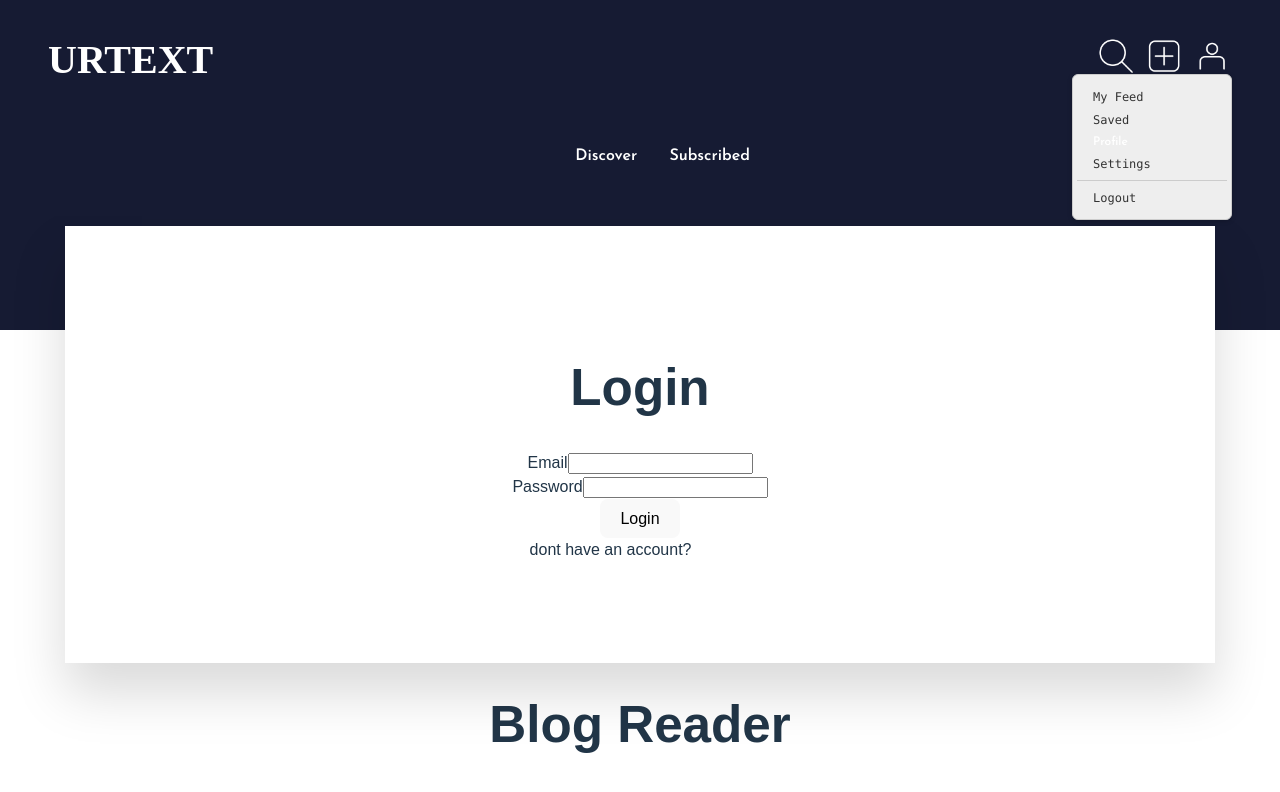
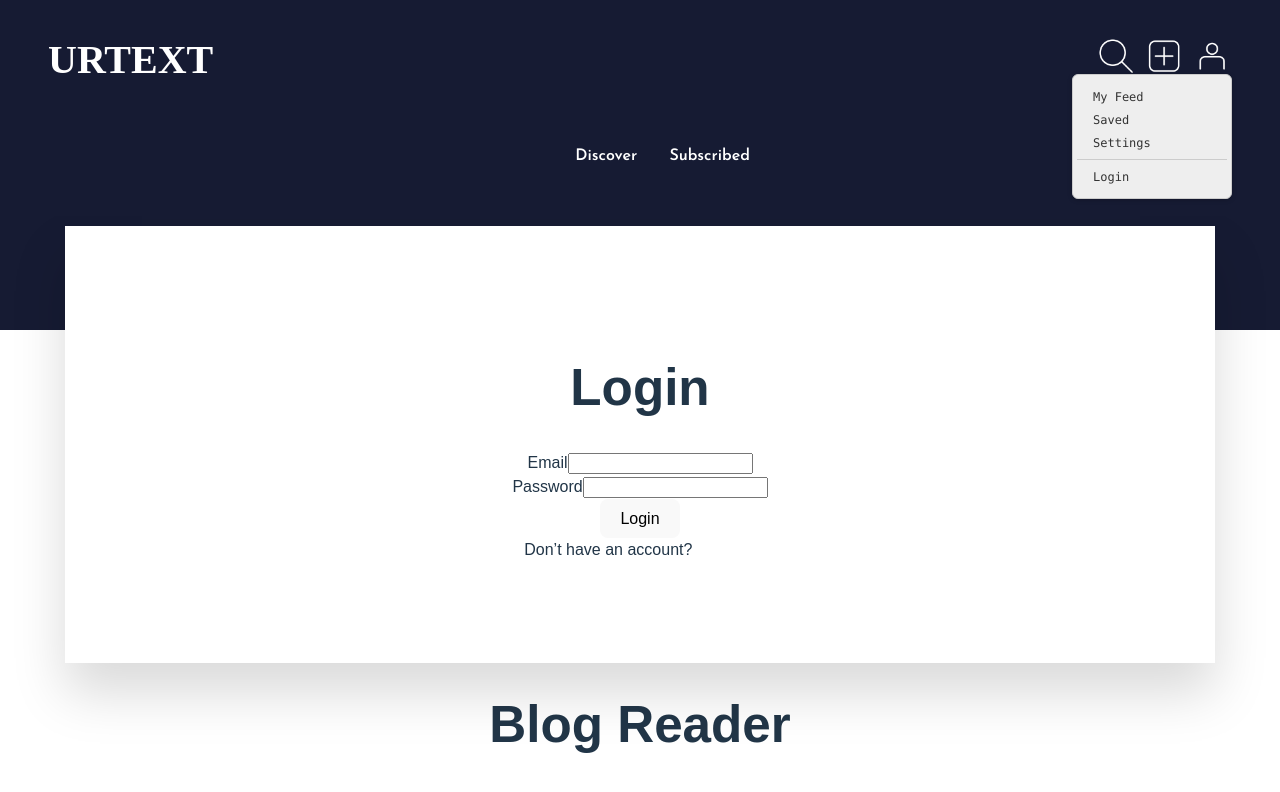
Before and after one commit to lizzyjoo/blog-reader, a React (Vite) app: page /login in a window 1280 px wide. Both pictures are taken after a click on the picture 1211 px from the left and 56 px from the top of the page. Shown: the top 792 px of the page. Built offline with nearby package versions, Linux system fonts and the light colour scheme; a web font is replaced by a local one.

Commit message:
auth context for login

```diff
--- a/src/api/api.js
+++ b/src/api/api.js
@@ -5,6 +5,20 @@ const base_URL = "http://localhost:3000";
 export async function getPosts() {
   const response = await fetch(`${base_URL}/posts`);
   const data = await response.json();
+  return data;
+}
+
+export async function getCurrentUser() {
+  const token = localStorage.getItem("token");
+
+  const response = await fetch(`${base_URL}/users/me`, {
+    headers: {
+      Authorization: `Bearer ${token}`,
+    },
+  });
+
+  const data = await response.json();
+
   return data;
 }
 
--- a/src/components/Login.jsx
+++ b/src/components/Login.jsx
@@ -1,16 +1,17 @@
 import { useState } from "react";
 import { Link, useNavigate } from "react-router-dom";
+import { useAuth } from "../context/AuthContext";
 
 export default function Login() {
+  const { login, isAuthenticated } = useAuth();
   const [error, setError] = useState(null);
   const navigate = useNavigate();
 
   async function handleLogin(event) {
     event.preventDefault();
+
     const email = event.target.email.value;
     const password = event.target.password.value;
-
-    console.log("Attempting login with:", email, password);
 
     try {
       const response = await fetch("http://localhost:3000/auth/login", {
@@ -19,42 +20,41 @@ export default function Login() {
         body: JSON.stringify({ email, password }),
       });
 
-      console.log("Response status:", response.status);
-      const text = await response.text();
-      console.log("Raw response:", text);
+      const data = await response.json();
 
-      const data = JSON.parse(text);
-      console.log("Parsed data:", data);
+      if (!response.ok) {
+        throw new Error(data.error || "Login failed");
+      }
 
-      if (data.token) {
-        localStorage.setItem("token", data.token);
-        navigate("/");
-      } else {
-        setError(data.error || "Login failed");
-      }
+      login(data.token);
+
+      navigate("/");
     } catch (err) {
-      console.log("Error:", err);
-      setError("Something went wrong");
+      setError(err.message);
     }
   }
 
   return (
     <div className="login-container">
       <h1>Login</h1>
+
       {error && <p style={{ color: "red" }}>{error}</p>}
+
       <form onSubmit={handleLogin}>
         <div className="form-group">
           <label htmlFor="email">Email</label>
           <input type="email" id="email" name="email" required />
         </div>
+
         <div className="form-group">
           <label htmlFor="password">Password</label>
           <input type="password" id="password" name="password" required />
         </div>
+
         <button type="submit">Login</button>
+
         <div>
-          dont have an account?
-          <Link to="/register">Register</Link>
+          Don’t have an account? <Link to="/register">Register</Link>
         </div>
       </form>
     </div>
--- a/src/components/ProfileDropdown.jsx
+++ b/src/components/ProfileDropdown.jsx
@@ -1,16 +1,15 @@
 import { useState } from "react";
 import { useNavigate } from "react-router-dom";
+import { useAuth } from "../context/AuthContext";
 import userIcon from "../assets/user.png";
-import { Link } from "react-router-dom";
 import "../styles/profileDropdown.css";
 
 export default function ProfileDropdown() {
   const [isOpen, setIsOpen] = useState(false);
   const navigate = useNavigate();
-  function handleLogout() {
-    localStorage.removeItem("token");
-    navigate("/login");
-  }
+
+  const { isAuthenticated, logout } = useAuth();
+  console.log("ProfileDropdown isAuthenticated:", isAuthenticated);
 
   return (
     <div className="popup">
@@ -18,39 +17,60 @@ export default function ProfileDropdown() {
         src={userIcon}
         alt="profile"
         className="header-right-icon"
-        onClick={() => setIsOpen(!isOpen)}
+        onClick={() => setIsOpen((prev) => !prev)}
       />
+
       {isOpen && (
-        <nav className={`popup-window ${isOpen ? "open" : ""}`}>
+        <nav className="popup-window open">
           <ul>
             <li>
               <button>
                 <span>My Feed</span>
               </button>
             </li>
+
             <li>
               <button>
                 <span>Saved</span>
               </button>
             </li>
+
+            {isAuthenticated && (
               <li>
-              <button>
-                <Link to="/me">
+                <button onClick={() => navigate("/me")}>
                   <span>Profile</span>
-                </Link>
                 </button>
               </li>
+            )}
+
             <li>
               <button>
                 <span>Settings</span>
               </button>
             </li>
+
+            <li className="divider">
               <hr />
+            </li>
+
+            {isAuthenticated ? (
               <li>
-              <button onClick={handleLogout}>
+                <button
+                  onClick={() => {
+                    logout();
+                    navigate("/login");
+                  }}
+                >
                   <span>Logout</span>
                 </button>
               </li>
+            ) : (
+              <li>
+                <button onClick={() => navigate("/login")}>
+                  <span>Login</span>
+                </button>
+              </li>
+            )}
           </ul>
         </nav>
       )}
--- a/src/components/ProtectedRoute.jsx
+++ b/src/components/ProtectedRoute.jsx
@@ -1,28 +1,26 @@
-// ProtectedRoute.jsx
+import { useAuth } from "../context/AuthContext";
+import { jwtDecode } from "jwt-decode";
 import { Navigate } from "react-router-dom";
-import { jwtDecode } from "jwt-decode";
 
 export default function ProtectedRoute({ children }) {
-  // children is createpost component
-  // token has header.payload.signature
-  const token = localStorage.getItem("token"); // jwt token saved in local storage
-
+  const { logout } = useAuth();
+  const token = localStorage.getItem("token");
   if (!token) {
-    return <Navigate to="/login" />;
+    return <Navigate to="/login" replace />;
   }
 
   try {
-    // check if token has expired
     const payload = jwtDecode(token);
     const now = Date.now() / 1000;
+
     if (payload.exp < now) {
-      localStorage.removeItem("token");
-      return <Navigate to="/login" />;
+      logout();
+      return <Navigate to="/login" replace />;
     }
   } catch {
-    localStorage.removeItem("token");
-    return <Navigate to="/login" />;
+    logout();
+    return <Navigate to="/login" replace />;
   }
 
-  return children; // render the protected component
+  return children;
 }
--- a/src/components/UserProfile.jsx
+++ b/src/components/UserProfile.jsx
@@ -1 +1,28 @@
-export default function UserProfile() {}
+import { useState, useEffect } from "react";
+import { getCurrentUser } from "../api/api";
+
+export default function UserProfile() {
+  const [user, setUser] = useState(null);
+
+  useEffect(() => {
+    async function fetchUser() {
+      const data = await getCurrentUser();
+      setUser(data);
+    }
+    fetchUser();
+  }, []);
+
+  if (!user) {
+    return <div>Loading...</div>;
+  }
+
+  return (
+    <div>
+      <h1>
+        {user.first_name} {user.last_name}
+      </h1>
+      <p>@{user.username}</p>
+      <p>{user.email}</p>
+    </div>
+  );
+}
--- /dev/null
+++ b/src/context/AuthContext.jsx
@@ -0,0 +1,35 @@
+console.log("AuthContext file loaded");
+import { createContext, useContext, useState } from "react";
+
+const AuthContext = createContext(null);
+
+export function AuthProvider({ children }) {
+  console.log("AuthProvider rendering");
+  const token = localStorage.getItem("token");
+  console.log("Token from localStorage:", token);
+  console.log("!!token:", !!token);
+
+  const [isAuthenticated, setIsAuthenticated] = useState(
+    !!localStorage.getItem("token")
+  );
+
+  const login = (token) => {
+    localStorage.setItem("token", token);
+    setIsAuthenticated(true);
+  };
+
+  const logout = () => {
+    localStorage.removeItem("token");
+    setIsAuthenticated(false);
+  };
+
+  return (
+    <AuthContext.Provider value={{ isAuthenticated, login, logout }}>
+      {children}
+    </AuthContext.Provider>
+  );
+}
+
+export function useAuth() {
+  return useContext(AuthContext);
+}
--- a/src/main.jsx
+++ b/src/main.jsx
@@ -1,13 +1,16 @@
 import { StrictMode } from "react";
 import { createRoot } from "react-dom/client";
 import { BrowserRouter } from "react-router-dom";
+import { AuthProvider } from "./context/AuthContext";
 import "./index.css";
 import App from "./App.jsx";
 
 createRoot(document.getElementById("root")).render(
   <StrictMode>
     <BrowserRouter>
-      <App />
+      <AuthProvider>
+        <App />
+      </AuthProvider>
     </BrowserRouter>
   </StrictMode>
 );
```
Lines whose indentation alone changed are shown as unchanged.
